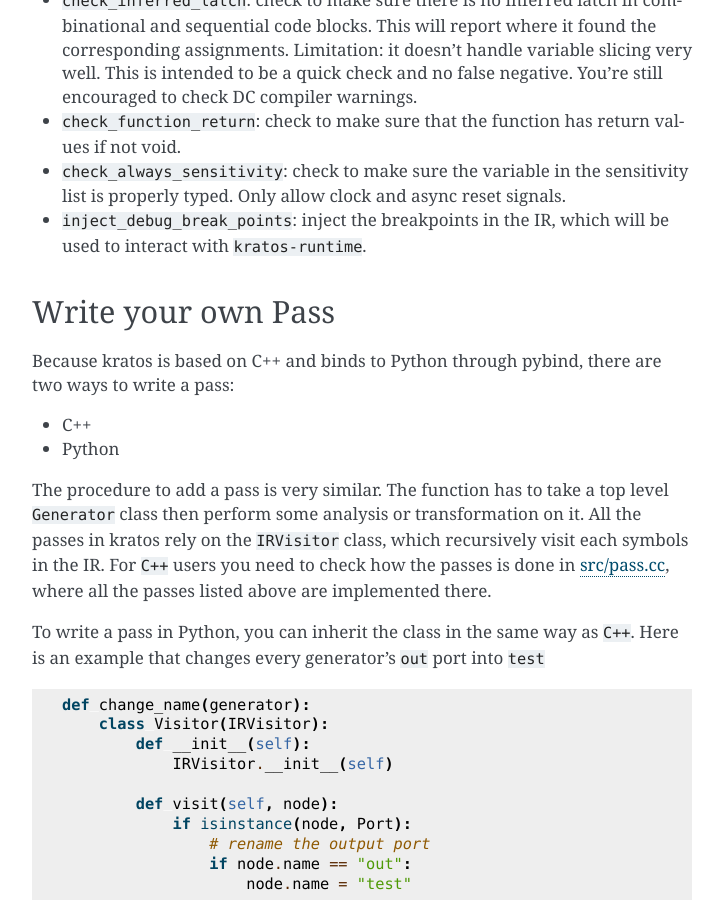
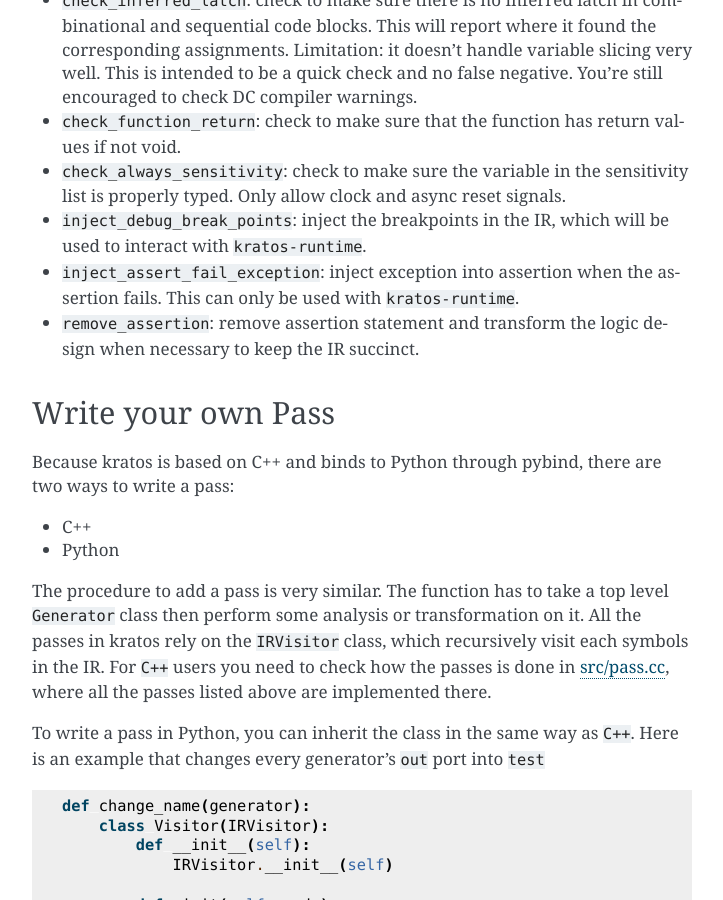
Before and after one commit to Kuree/kratos, a Sphinx documentation site: the page built from docs/advanced/passes.rst, in a window 1280 px wide and 900 px high, scrolled down 2237 px. Shown: the whole window, without its empty margins (388-1111 px from the left). Built offline with Sphinx 7.4.7, drawn with Linux system fonts in a browser that asks for light colours.

```diff
--- a/docs/advanced/passes.rst
+++ b/docs/advanced/passes.rst
@@ -111,6 +111,10 @@
   signals.
 - ``inject_debug_break_points``: inject the breakpoints in the IR, which
   will be used to interact with ``kratos-runtime``.
+- ``inject_assert_fail_exception``: inject exception into assertion when
+  the assertion fails. This can only be used with ``kratos-runtime``.
+- ``remove_assertion``: remove assertion statement and transform the logic
+  design when necessary to keep the IR succinct.
 
 
 Write your own Pass
```
Also changed, not shown: 2 other files.
